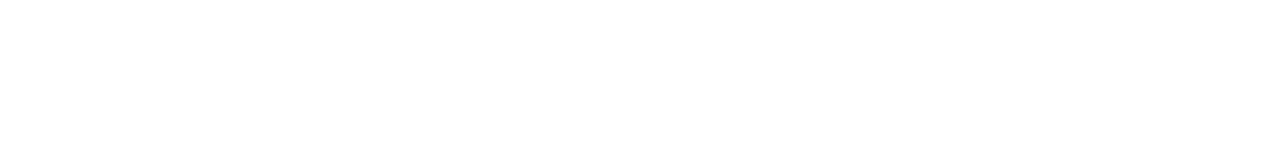
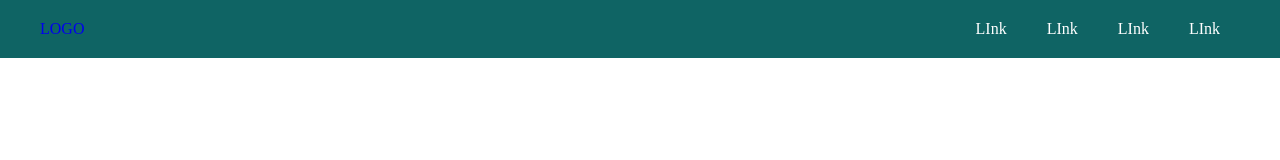
Before and after one commit to abdurahmon97v/dars-2oy, a plain HTML site: page index.html in a window 1280 px wide. Drawn offline with Linux system fonts and the light colour scheme.

Commit message:
style chenged

```diff
--- a/index.html
+++ b/index.html
@@ -7,5 +7,27 @@
     <link rel="stylesheet" href="./style/main.css" />
     <title>Document</title>
   </head>
-  <body></body>
+  <body>
+    <header class="site-header">
+      <div class="container site-header__block">
+        <a href="index.html"> LOGO </a>
+        <nav class="site-header__navbar">
+          <ul class="site-header__list">
+            <li class="site-header__item">
+              <a class="site-header__link" href="#">LInk</a>
+            </li>
+            <li class="site-header__item">
+              <a class="site-header__link" href="#">LInk</a>
+            </li>
+            <li class="site-header__item">
+              <a class="site-header__link" href="#">LInk</a>
+            </li>
+            <li class="site-header__item">
+              <a class="site-header__link" href="#">LInk</a>
+            </li>
+          </ul>
+        </nav>
+      </div>
+    </header>
+  </body>
 </html>
--- a/style/main.css
+++ b/style/main.css
@@ -10,3 +10,34 @@
   padding: 0 20px;
   margin: 0 auto;
 }
+
+a {
+  text-decoration: none;
+}
+
+ul {
+  list-style: none;
+}
+
+.site-header {
+  background-color: rgb(15, 100, 100);
+}
+
+.site-header__block {
+  display: flex;
+  align-items: center;
+}
+
+.site-header__navbar {
+  margin-left: auto;
+}
+
+.site-header__list {
+  display: flex;
+}
+
+.site-header__link {
+  display: inline-block;
+  padding: 20px;
+  color: #fff;
+}
```
